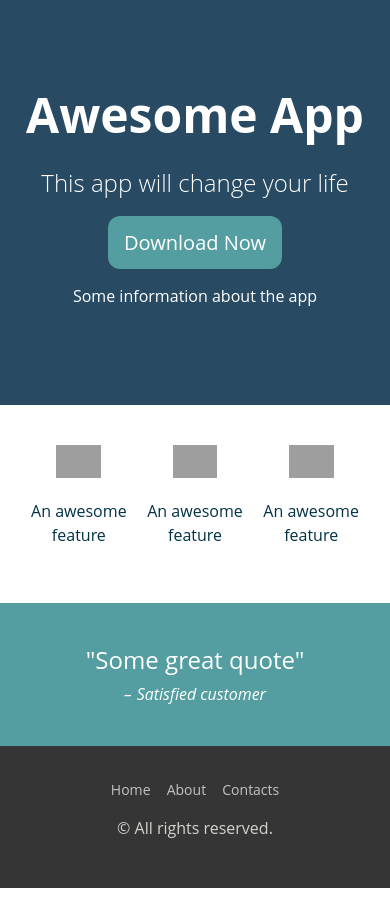
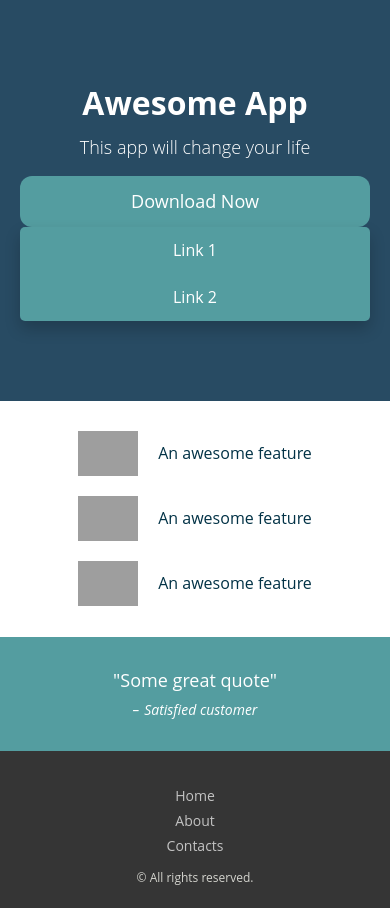
Before and after one commit to sarsembek/WEB, a plain HTML site: page ResponsiveDesign/landing.html in a window 390 px wide. Both pictures are taken after a click on the link "Download Now". Drawn offline with nearby package versions, Linux system fonts and the light colour scheme; grey boxes are pictures that could not be loaded.

Commit message:
first commit

```diff
--- a/ResponsiveDesign/landing.html
+++ b/ResponsiveDesign/landing.html
@@ -4,6 +4,8 @@
         <title>My Landing Page</title>
         <link rel="stylesheet" href="style.css"/>
         <meta name="viewport" content="width=device=width, initial-scale=1.0"/>
+        <script src="https://code.jquery.com/jquery-3.6.0.js"></script>
+        <script src="submenu.js"></script>
     </head>
     <body>
         <header>
@@ -11,7 +13,10 @@
                 <h1>Awesome App</h1>
                 <h2>This app will change your life</h2>
                 <a class="btn">Download Now</a>
-                <p>Some information about the app</p>
+                <div class="submenu">
+                    <a href="#">Link 1</a>
+                    <a href="#">Link 2</a>
+                </div>
             </div>
         </header>
         <section class="features">
--- a/ResponsiveDesign/style.css
+++ b/ResponsiveDesign/style.css
@@ -1,3 +1,6 @@
+html{
+    font-size:16px;
+}
 body {
     margin: 0;
     padding: 0;
@@ -27,6 +30,7 @@ footer{
     color:#d4d4ce;
     padding: 32px 0;
     text-align: center;
+    font-size: 0.75rem;
 }
 footer ul{
     margin: 0;
@@ -39,19 +43,19 @@ footer li{
 footer li a{
     padding: 6px;
     text-decoration: none;
-    font-size: 14px;
+    font-size: 0.875rem;
     color:#c3c3c3;
 }
 footer li a:hover {
     color: white;
 }
 h1{
-    font-size: 48px;
+    font-size: 3rem;
     margin:0 0 16px 0;
 }
 h2{
     font-weight:300;
-    font-size: 24px;
+    font-size: 1.5rem;
     margin:0 0 16px 0;
 }
 .container{
@@ -63,7 +67,7 @@ h2{
     display:inline-block;
     color:white;
     font-weight: 500;
-    font-size:20px;
+    font-size:1.25rem;
     background:#549DA0;
     border:none;
     border-radius: 12px;
@@ -76,7 +80,7 @@ h2{
 .feature{
     width: 32%;
     display: inline-block;
-    font-size:16px;
+    font-size:1rem;
 }
 .feature img{
     width: 40%;
@@ -88,13 +92,83 @@ blockquote{
 }
 blockquote p{
     margin:0 0 5px 0;
-    font-size:24px;
+    font-size:1.5rem;
 }
 blockquote cite{
-    font-size:16px;
+    font-size:1rem;
     font-style: italic;
 }
 blockquote cite:before{
     content: '–';
     margin-right: 5px;
 }
+.submenu{
+    left:50%;
+    transform: translate(-50%,0);
+    text-align: center;
+    position: absolute;
+    background-color: #549DA0;
+    min-width: 160px;
+    border-radius: 5px;
+    box-shadow: 0px 8px 16px 0px rgba(0,0,0,0.2);
+    display: none;
+}
+.submenu a{
+    color:white;
+    padding: 12px 16px;
+    text-decoration: none;
+    display:block
+}
+.submenu a:hover {
+    background-color: #468486
+}
+@media screen and (max-width: 480px) {
+    .btn{
+        display: block;
+        font-size: 1.125rem;
+    }
+    h1{
+        font-size: 2rem;
+        margin:0 0 8px 0;
+    }
+    h2{
+        font-size: 1.125rem;
+    }
+    section{
+        padding:25px 0 15px 0;
+    }
+    .feature{
+        width:100%;
+        text-align: left;
+        margin:0 0 10px 0;
+        font-size: 1rem;
+        display: flex;
+        align-items: center;
+        justify-content: center;
+    }
+    .feature img{
+        width: 15%;
+        min-width: 60px;
+        margin-right: 20px;
+    }
+    .quote{
+        padding: 30px 0;
+    }
+    blockquote p{
+        font-size: 1.125rem;
+    }
+    blockquote cite{
+        font-size: 0.875rem;
+    }
+    footer{
+        padding:30px 0 10px 0;
+    }
+    footer li{
+        display:block;
+        margin:5px 0;
+    }
+    .submenu{
+        width: 100%;
+        position: relative;
+    }
+}
--- /dev/null
+++ b/ResponsiveDesign/submenu.js
@@ -0,0 +1,5 @@
+$(function() {
+    $(".btn").click(function() {
+        $(".submenu").slideToggle(500);
+    });
+});
```
